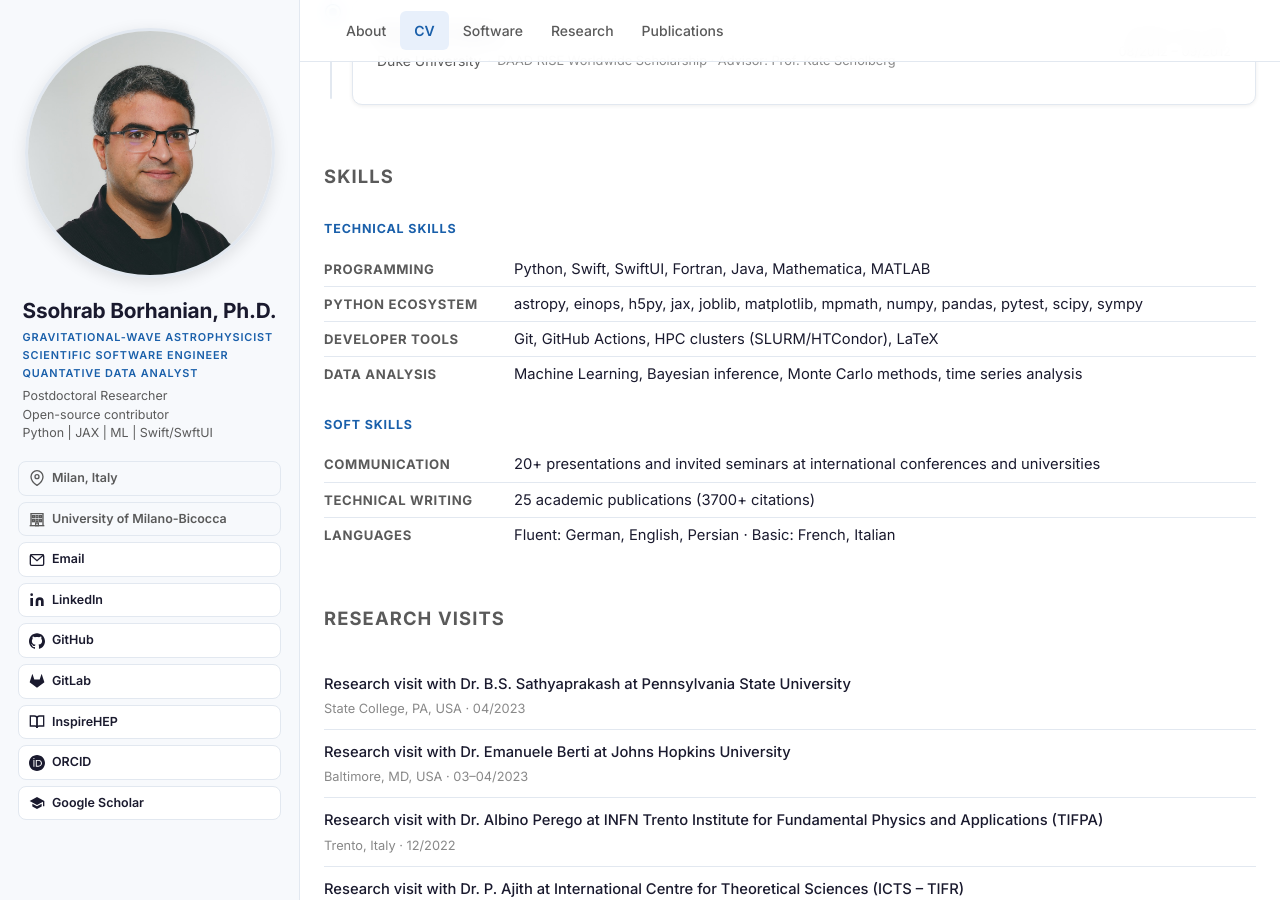
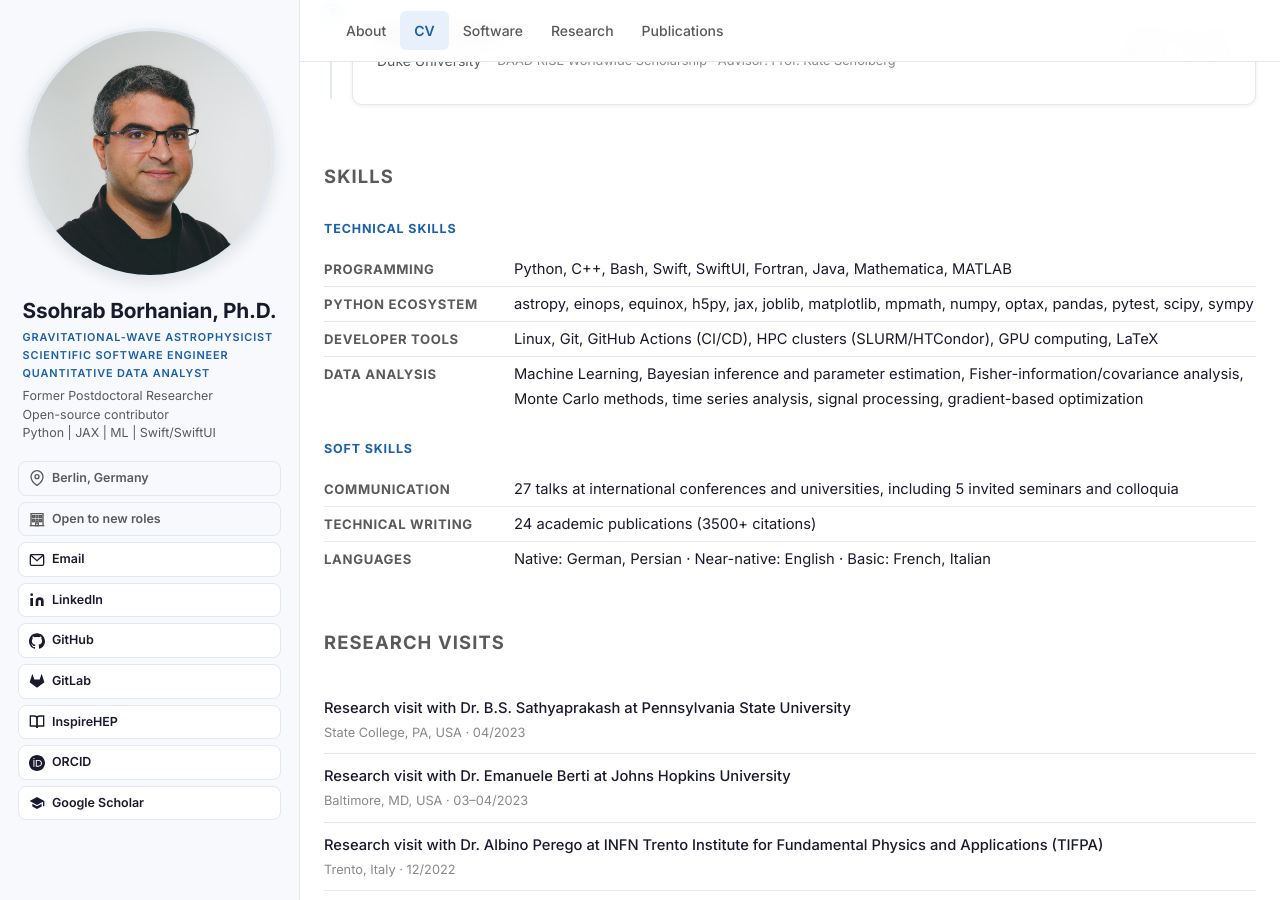
Before and after one commit to sborhanian/sborhanian.github.io, a Jekyll site: the page built from cv.html, in a window 1280 px wide and 900 px high, scrolled down 1316 px. Built offline with Jekyll 4.4.1, drawn with Linux system fonts in a browser that asks for light colours; some of the changed text lies outside the part shown.

Commit message:
Update CV figures, skills, and current status
Co-Authored-By: Claude Opus 5.5 <noreply@anthropic.com>

```diff
--- a/_config.yml
+++ b/_config.yml
@@ -11,8 +11,8 @@ baseurl: ""
 author:
   name:    "Ssohrab Borhanian"
   degree:  "Ph.D."
-  eyebrow: "Gravitational-Wave Astrophysicist<br>Scientific Software Engineer<br>Quantative Data Analyst"
-  subtitle: "Postdoctoral Researcher<br>Open-source contributor<br>Python | JAX | ML | Swift/SwftUI"
+  eyebrow: "Gravitational-Wave Astrophysicist<br>Scientific Software Engineer<br>Quantitative Data Analyst"
+  subtitle: "Former Postdoctoral Researcher<br>Open-source contributor<br>Python | JAX | ML | Swift/SwiftUI"
   email:   "sborhanian@gmail.com"
   linkedin_url:  "https://www.linkedin.com/in/ssohrab-borhanian"
   gitlab_url:    "https://gitlab.com/sborhanian"
@@ -20,16 +20,16 @@ author:
   inspirehep_url: "https://inspirehep.net/authors/1730808"
   orcid_url:     "https://orcid.org/0000-0003-0161-6109"
   scholar_url:   "https://scholar.google.com/citations?hl=en&user=mPQDEdoAAAAJ"
-  location:      "Milan, Italy"
-  employer:      "University of Milano-Bicocca"
+  location:      "Berlin, Germany"
+  employer:      "Open to new roles"
 
 # ── Hero stats ────────────────────────────────────────────────────────────────
 stats:
-  - number: "25"
+  - number: "24"
     label: "Publications"
-  - number: "3700+"
+  - number: "3500+"
     label: "Citations"
-  - number: "20+"
+  - number: "27"
     label: "Talks & Seminars"
   - number: "10+"
     label: "Years Research"
--- a/_data/cv.yml
+++ b/_data/cv.yml
@@ -14,10 +14,10 @@ experience:
     org:      "Università degli Studi di Milano-Bicocca"
     group:    "Research group: Prof. Davide Gerosa"
     location: "Milan, Italy"
-    dates:    "09/2023 – Present"
+    dates:    "09/2023 – 08/2026"
     bullets:
-      - "Developing a <strong>jax</strong>-based ML pipeline for gravitational-wave data analysis."
-      - "Extending the Python package <strong>precession</strong> to support <code>jit</code>-compilation and GPU-acceleration through <strong>jax</strong>."
+      - "Developed a <strong>jax</strong>-based ML pipeline for gravitational-wave data analysis."
+      - "Extended the Python package <strong>precession</strong> to support <code>jit</code>-compilation and GPU-acceleration through <strong>jax</strong>."
       - "Developed <a href=\"/software/#elliptax\"><strong>elliptax</strong></a> to compute elliptic functions and integrals within the <strong>jax</strong> ecosystem, providing a scipy-compatible interface for drop-in replacements in existing workflows."
       - "Investigated the impact of facility timing on the science case of
          third-generation gravitational-wave detectors."
@@ -236,20 +236,20 @@ education:
 skills:
   technical:
     - category: "Programming"
-      items:    "Python, Swift, SwiftUI, Fortran, Java, Mathematica, MATLAB"
+      items:    "Python, C++, Bash, Swift, SwiftUI, Fortran, Java, Mathematica, MATLAB"
     - category: "Python Ecosystem"
-      items:    "astropy, einops, h5py, jax, joblib, matplotlib, mpmath, numpy, pandas, pytest, scipy, sympy"
+      items:    "astropy, einops, equinox, h5py, jax, joblib, matplotlib, mpmath, numpy, optax, pandas, pytest, scipy, sympy"
     - category: "Developer Tools"
-      items:    "Git, GitHub Actions, HPC clusters (SLURM/HTCondor), LaTeX"
+      items:    "Linux, Git, GitHub Actions (CI/CD), HPC clusters (SLURM/HTCondor), GPU computing, LaTeX"
     - category: "Data Analysis"
-      items:    "Machine Learning, Bayesian inference, Monte Carlo methods, time series analysis"
+      items:    "Machine Learning, Bayesian inference and parameter estimation, Fisher-information/covariance analysis, Monte Carlo methods, time series analysis, signal processing, gradient-based optimization"
   soft:
     - category: "Communication"
-      items:    "20+ presentations and invited seminars at international conferences and universities"
+      items:    "27 talks at international conferences and universities, including 5 invited seminars and colloquia"
     - category: "Technical Writing"
-      items:    "25 academic publications (3700+ citations)"
+      items:    "24 academic publications (3500+ citations)"
     - category: "Languages"
-      items:    "Fluent: German, English, Persian · Basic: French, Italian"
+      items:    "Native: German, Persian · Near-native: English · Basic: French, Italian"
 
 # ── Research Visits ───────────────────────────────────────────────────────────
 visits:
```
